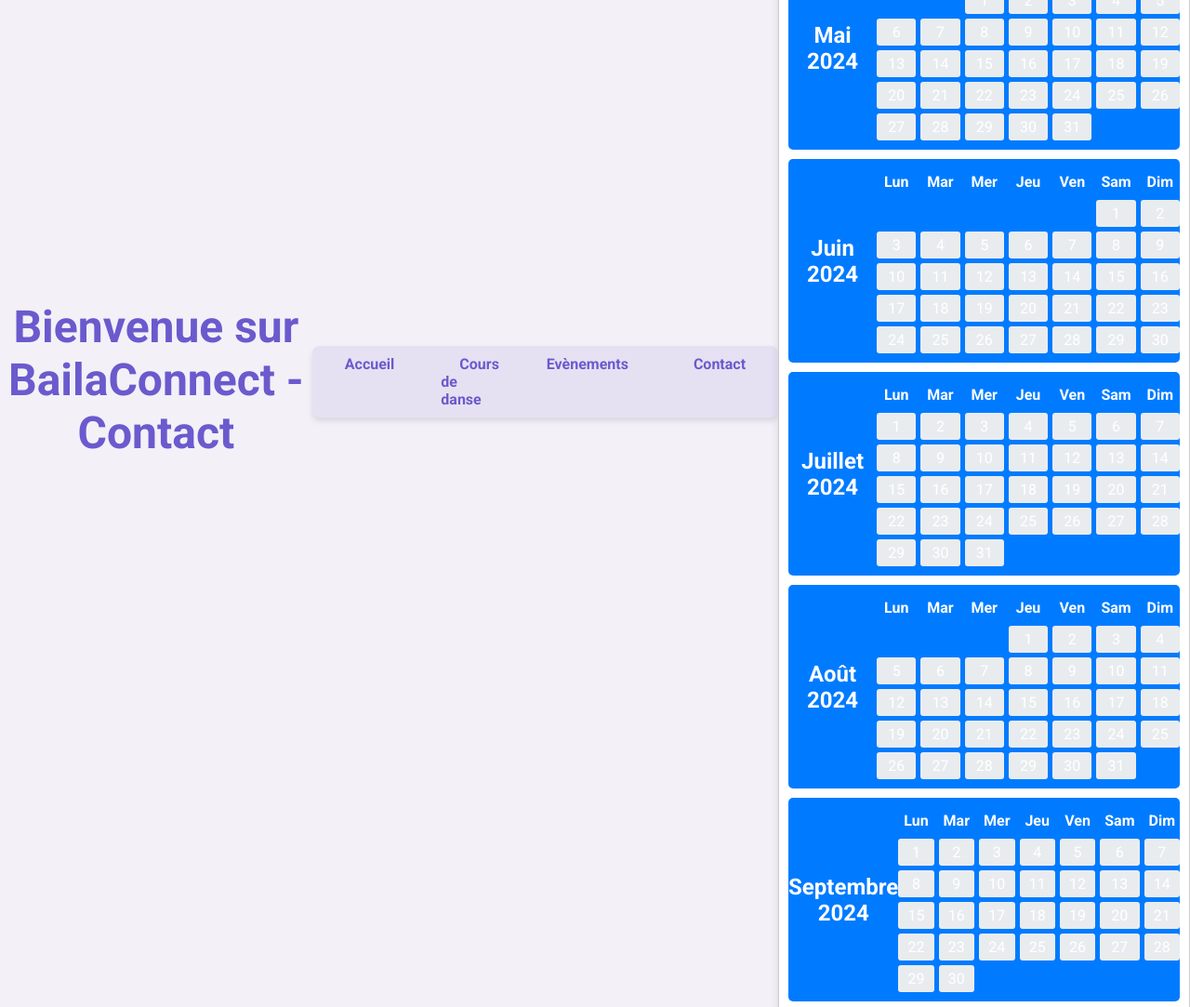
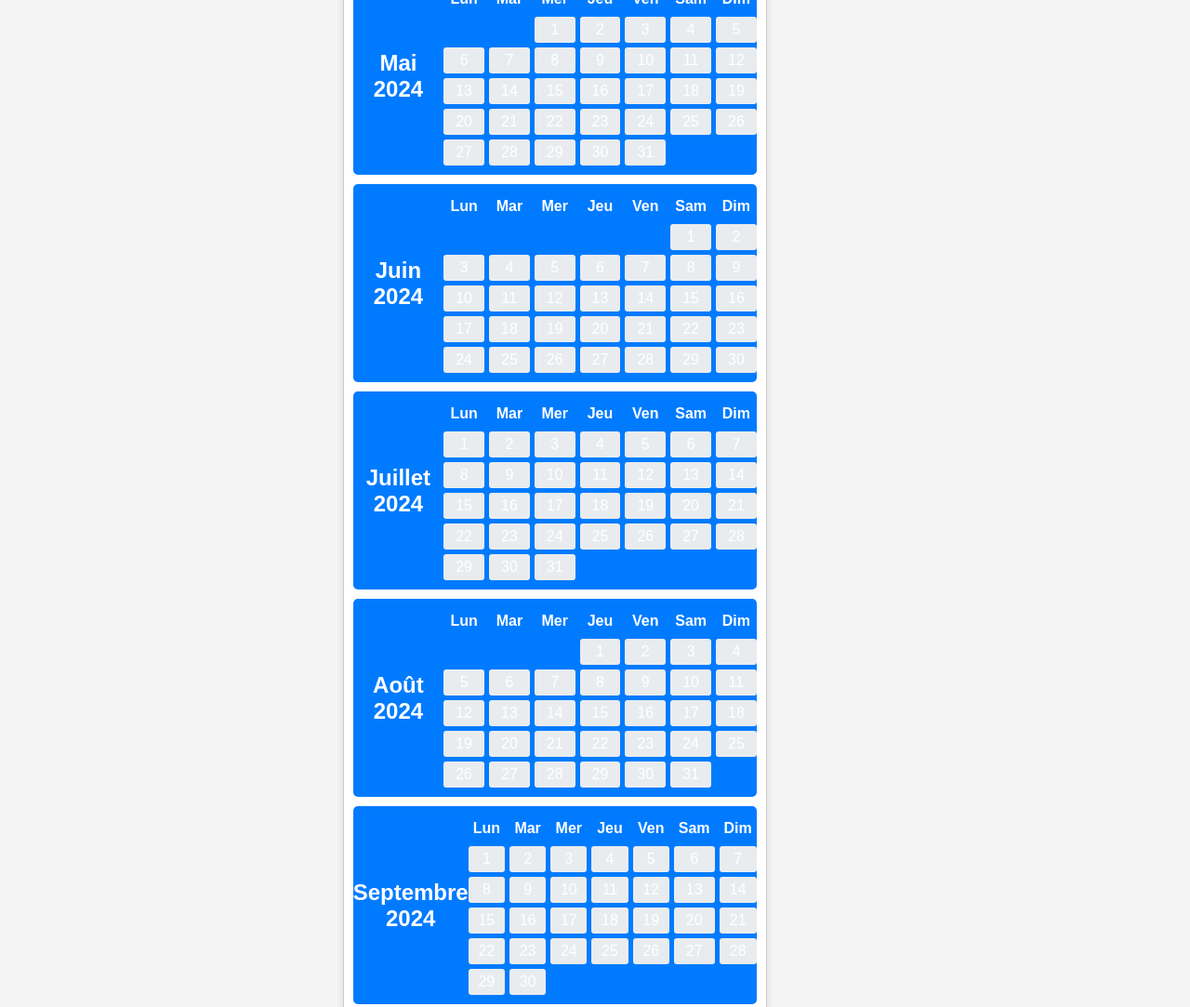
Before and after one commit to morganegsm/BailaConnect, a plain HTML site: page cal.html in a window 1280 px wide. Shown: the top 1083 px of the page at 93% size. Drawn offline with Linux system fonts and the light colour scheme.

Commit message:
Update cal.html

```diff
--- a/cal.html
+++ b/cal.html
@@ -3,87 +3,19 @@
 <head>
     <meta charset="UTF-8">
     <meta name="viewport" content="width=device-width, initial-scale=1.0">
-    <title>Accueil</title>
+    <title>Calendrier Dynamique</title>
     <link rel="stylesheet" href="styles.css">
-    <link href="https://fonts.googleapis.com/css2?family=Roboto:wght@400;700&display=swap" rel="stylesheet">
-    <style>
-        /* Utilisation de la police Roboto */
-        body {
-            font-family: 'Roboto', sans-serif;
-            margin: 0;
-            padding: 0;
-            background-color: #f3f0f7; /* Couleur de fond pastel lilas */
-            color: #333;
-        }
-
-        /* Styles du titre */
-        h1 {
-            text-align: center;
-            margin-top: 50px;
-            color: #6a5acd; /* Couleur lilas */
-            font-size: 3em;
-        }
-
-        /* Styles du menu */
-        nav {
-            margin-top: 20px;
-        }
-
-        ul {
-            display: flex;
-            justify-content: center;
-            list-style-type: none;
-            margin: 0;
-            padding: 10px 0;
-            background-color: #e6e1f2; /* Couleur de fond pastel lilas clair */
-            border-radius: 8px;
-            box-shadow: 0 4px 6px rgba(0, 0, 0, 0.1);
-        }
-
-        li {
-            margin: 0 15px;
-        }
-
-        li a {
-            color: #6a5acd; /* Couleur lilas pour les liens */
-            text-decoration: none;
-            font-weight: bold;
-            padding: 10px 20px;
-            transition: background-color 0.3s, transform 0.3s;
-            border-radius: 4px;
-        }
-
-        li a:hover {
-            background-color: #b4aee8; /* Ton plus foncé de lilas pour le hover */
-            transform: scale(1.1);
-        }
-
-        /* Styles du contenu */
-        p {
-            text-align: center;
-            font-size: 1.2em;
-            margin: 40px auto;
-            max-width: 600px;
-            line-height: 1.6;
-            color: #555;
-        }
-    </style>
 </head>
 <body>
+    <div id="calendar-container">
+        <div id="calendar-header">
+            <button id="prev-month">&lt; Précédent</button>
+            <div id="month-year"></div>
+            <button id="next-month">Suivant &gt;</button>
+        </div>
+        <div id="calendar"></div>
+    </div>
 
-    <!-- Titre principal -->
-    <h1>Bienvenue sur BailaConnect - Contact</h1>
-
-    <!-- Menu de navigation stylisé -->
-    <nav>
-        <ul>
-            <li><a href="index.html">Accueil</a></li>
-            <li><a href="cours.html">Cours de danse</a></li>
-            <li><a href="evenement.html">Evènements</a></li>
-            <li><a href="contact.html">Contact</a></li>
-        </ul>
-    </nav>
-    <div id="calendar"></div>
     <script src="script.js"></script>
 </body>
 </html>
```
